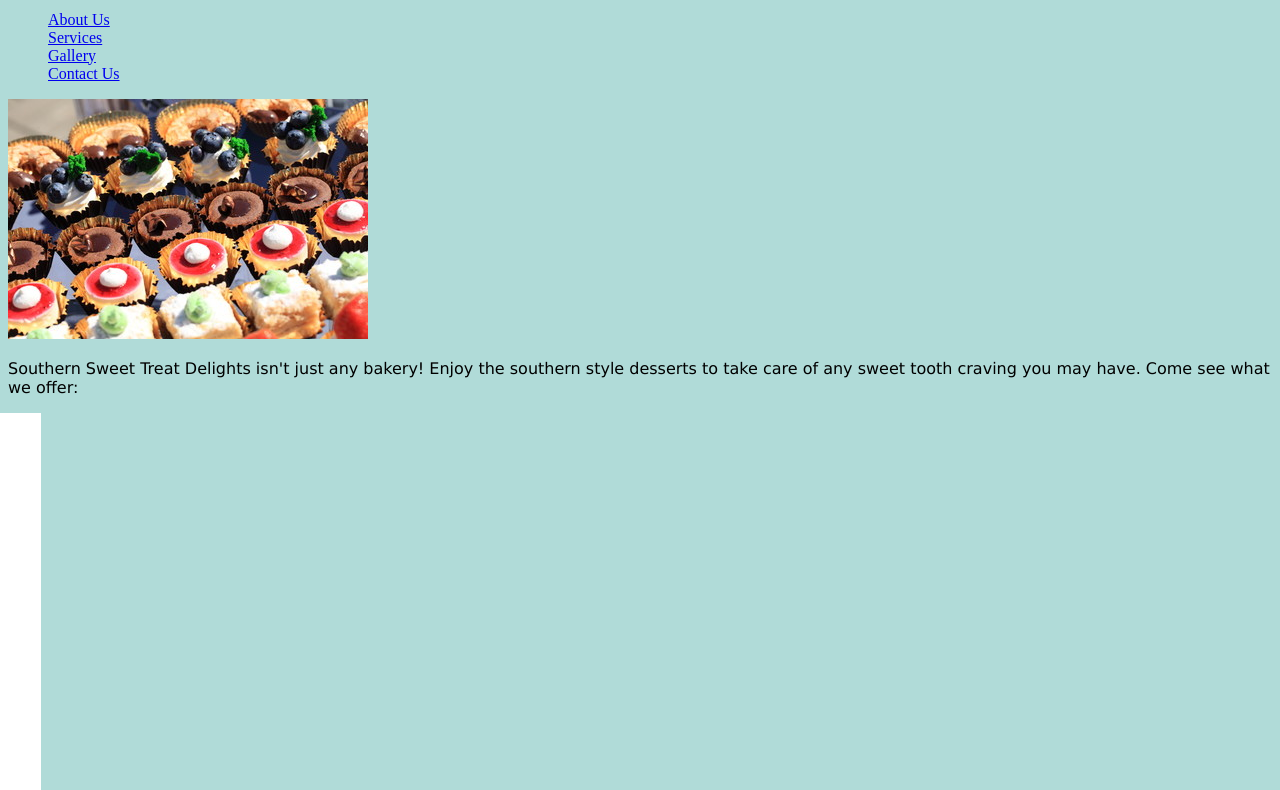
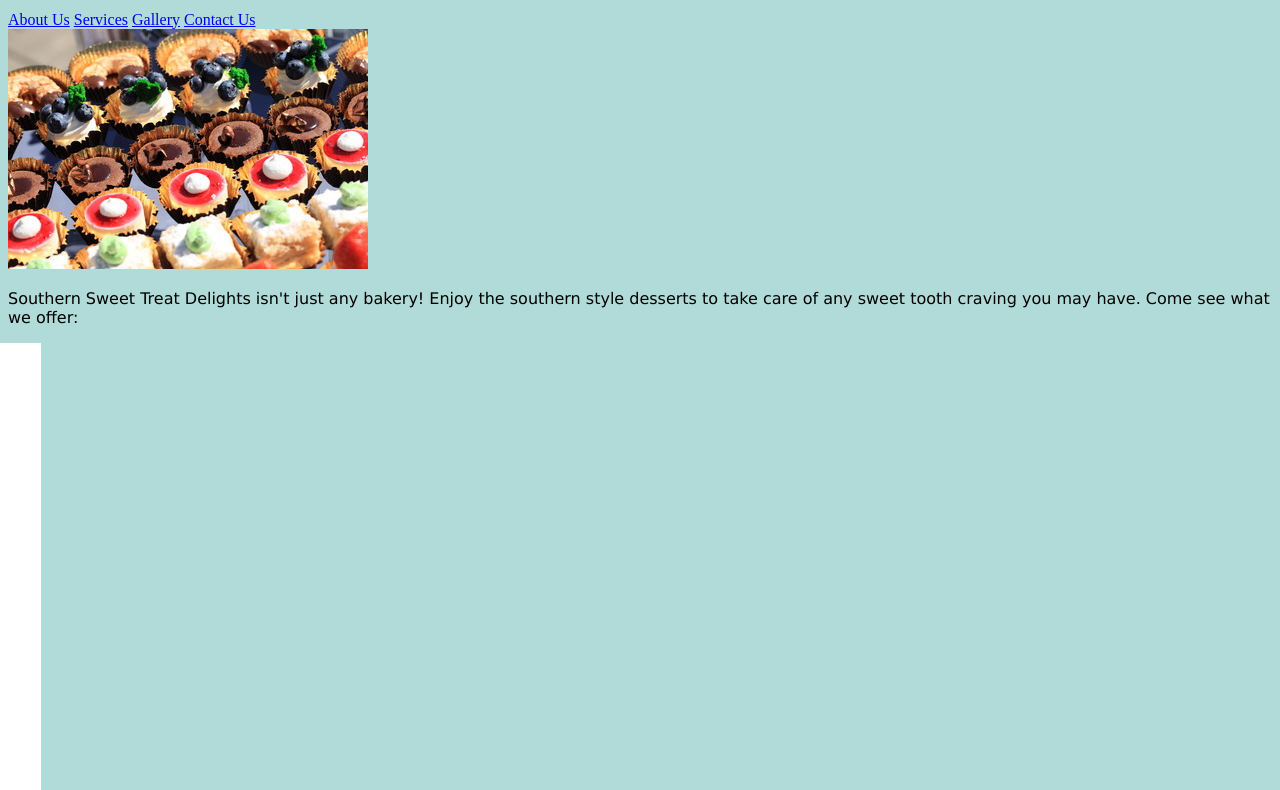
Before and after one commit to ANowlin3/ANowlin3.github.io, a plain HTML site: page index.html in a window 1280 px wide. Shown: the part 251-1041 px from the top of the page. Drawn offline with Linux system fonts and the light colour scheme.

Commit message:
Update index.html

```diff
--- a/index.html
+++ b/index.html
@@ -31,13 +31,12 @@
         <h1>Southern Sweet Treat Delights</h1>
 
         <nav>
-            <ul>
-                <li><a href="/SSTD_About_Us.html">About Us</a></li>
-                <li><a href="/SSTD_Services.html">Services</a></li>
-                <li><a href="/SSTD_Gallery.html">Gallery</a></li>
-                <li><a href="/SSTD_Contact_Us.html">Contact Us</a></li>
-            </ul>
+        <a href="/SSTD_About_Us.html">About Us</a>
+        <a href="/SSTD_Services.html">Services</a>
+        <a href="/SSTD_Gallery.html">Gallery</a>
+        <a href="/SSTD_Contact_Us.html">Contact Us</a>
         </nav>
+
     </header>
 
     <!--this is the content of the page. This is in reference to the About page, which talks high level about the services offered and what makes the company unique.
@@ -80,12 +79,10 @@
     <footer>
         <h4>Southern Sweet Treat Delights &nbsp; &#8226; &nbsp; 1111 Beachside Drive, Panama City Beach, FL 32444 &nbsp; &#8226; &nbsp; (850) 555-5086 </h4>
         <nav>
-            <ul>
-                <li><a href="/SSTD_About_Us.html">About Us</a></li>
-                <li><a href="/SSTD_Services.html">Services</a></li>
-                <li><a href="/SSTD_Gallery.html">Gallery</a></li>
-                <li><a href="/SSTD_Contact_Us.html">Contact Us</a></li>
-            </ul>
+           <a href="/SSTD_About_Us.html">About Us</a> |
+            <a href="/SSTD_Services.html">Services</a> |
+            <a href="/SSTD_Gallery.html">Gallery</a> |
+            <a href="/SSTD_Contact_Us.html">Contact Us</a>
         </nav>
         <h6> &#169;SouthernSweetTreatDelights 2022 </h6>
     </footer>
```
